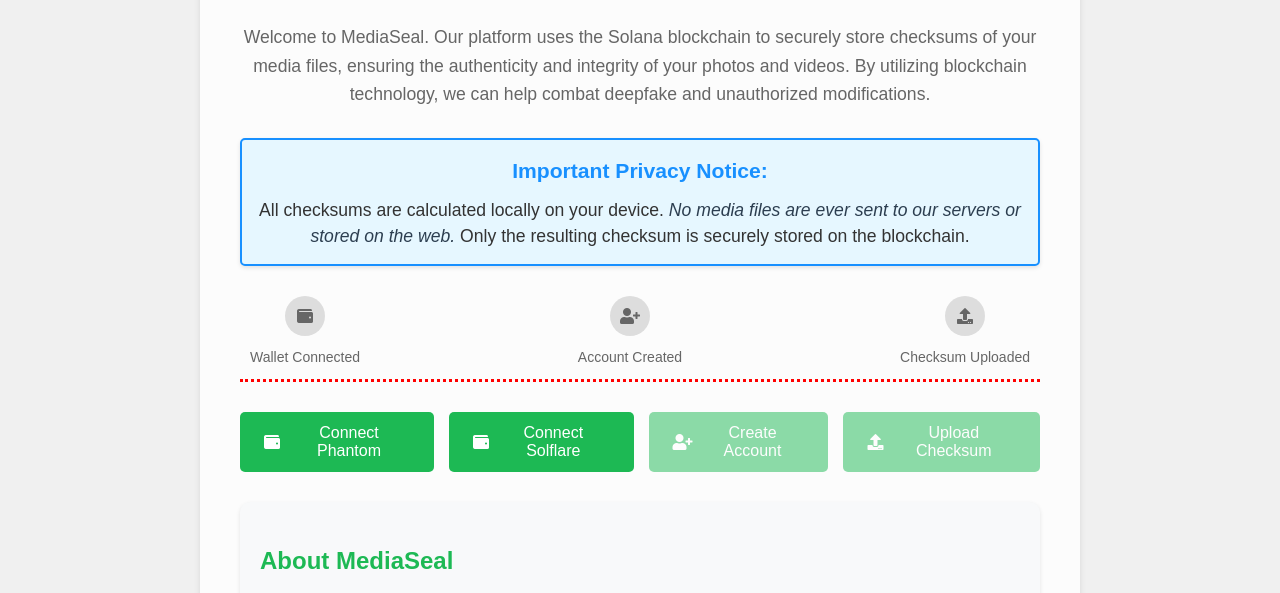
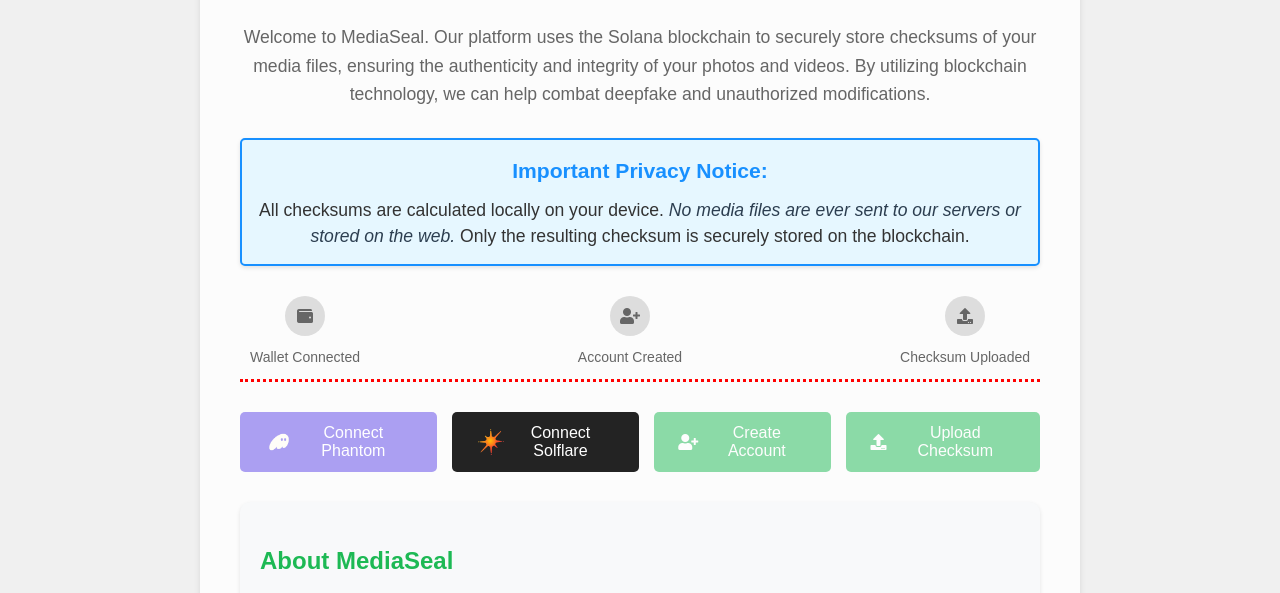
Before and after one commit to lollix91/MediaSeal, a website built with Parcel: page src/index.html in a window 1280 px wide. Shown: the part 203-796 px from the top of the page. Built offline with nearby package versions, Linux system fonts and the light colour scheme; what @solana/web3.js would draw is missing.

Commit message:
button change

```diff
--- a/src/index.html
+++ b/src/index.html
@@ -69,11 +69,12 @@
         <div id="statusMessage" class="status-message"></div>
 
 		<div class="action-buttons">
-			<button id="connectPhantom" class="button button-primary"><i class="fas fa-wallet"></i> Connect Phantom</button>
-			<button id="connectSolflare" class="button button-primary"><i class="fas fa-wallet"></i> Connect Solflare</button>
+			<button id="connectPhantom" class="button button-primary"><img src="../assets/phantom.png" style="width:30px; height:30px;"> Connect Phantom</button>
+			<button id="connectSolflare" class="button button-primary"><img src="../assets/solflare.png" style="width:30px; height:30px;"> Connect Solflare</button>
 			<button id="createAccount" class="button button-secondary" disabled><i class="fas fa-user-plus"></i> Create Account</button>
 			<button id="uploadChecksum" class="button button-secondary" disabled><i class="fas fa-upload"></i> Upload Checksum</button>
 		</div>
+
 
         <div class="loader" id="loader"></div>
 
--- a/src/styles.css
+++ b/src/styles.css
@@ -625,3 +625,23 @@
 #privacyContent p {
     margin-bottom: 15px;
 }
+
+#connectPhantom {
+	background-color: #ab9ff2;
+    color: white;
+	transition: background-color 0.3s, opacity 0.3s;
+}
+
+#connectPhantom:hover:not(:disabled) {
+    background-color: #9b8fe2;
+}
+
+#connectSolflare {
+	background-color: #232323;
+    color: white;
+	transition: background-color 0.3s, opacity 0.3s;
+}
+
+#connectSolflare:hover:not(:disabled) {
+    background-color: #131313;
+}
```
Also changed, not shown: assets/phantom.png (added), assets/solflare.png (added).
